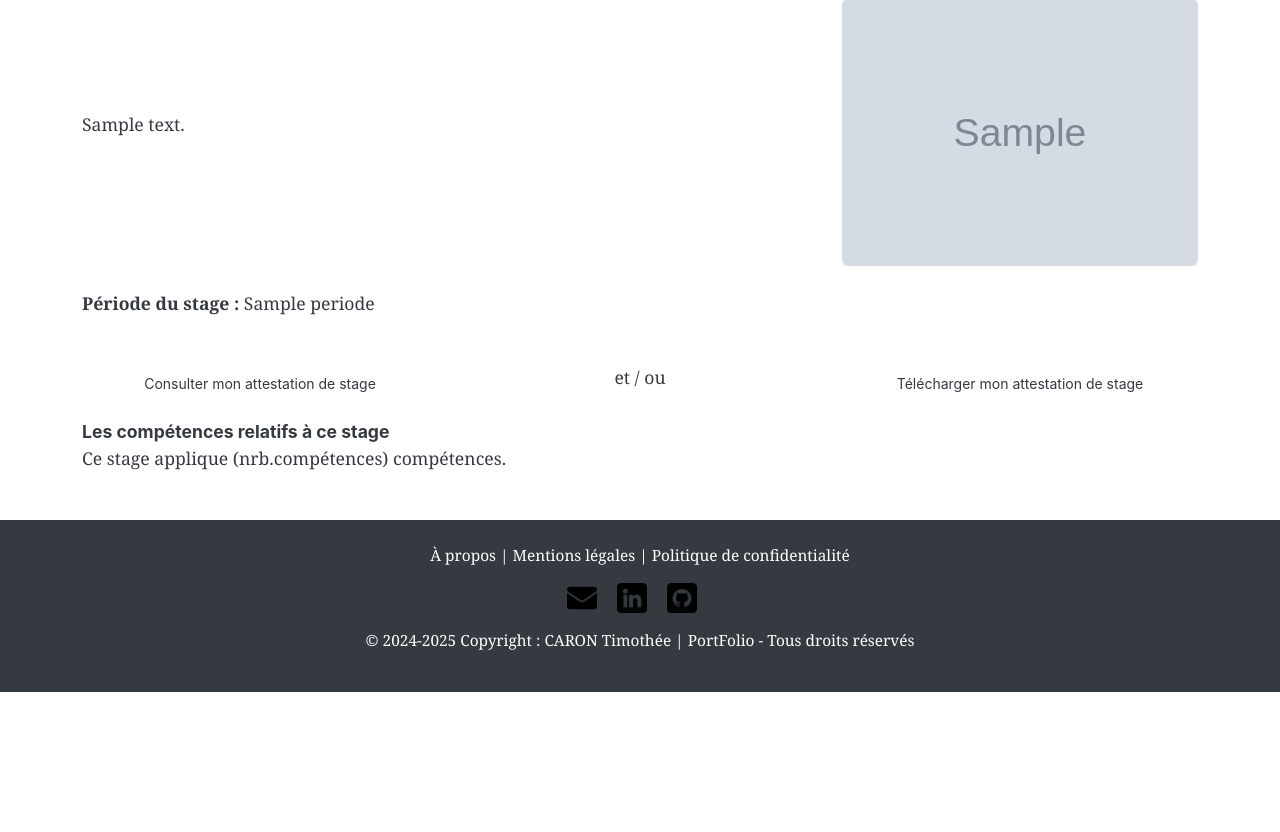
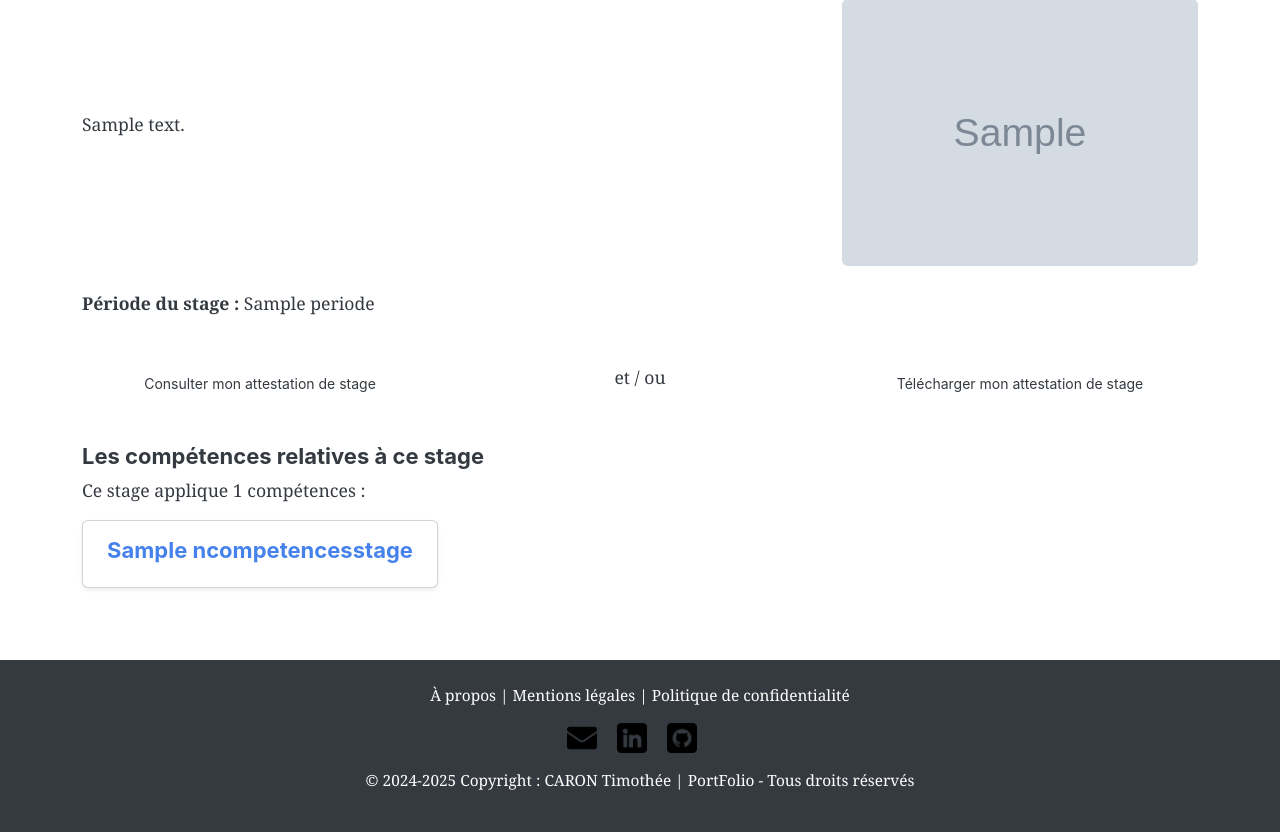
Before and after one commit to timotheecaronepsi/portfolio, a Symfony app: template templates/stage/show-stage.html.twig in a window 1280 px wide. Shown: the part 223-1055 px from the top of the page. Before the commit the page ends 915 px from the top, so only its background shows below. Run offline with Twig, Linux system fonts and the light colour scheme; the template is opened without the code that fills it: most values are stand-ins (such as "Sample title", 1, 10 or a date in 2020); grey boxes marked "Sample" are stand-in pictures; some libraries are stand-ins or nearby versions.

Commit message:
Ajout des liens des compétences aux stages

```diff
--- a/templates/competence/show-competence.html.twig
+++ b/templates/competence/show-competence.html.twig
@@ -23,7 +23,7 @@
 		</h5>
 		<p class="texte_nbrprj">Cette compétence a été mise en œuvre dans
 			{{ totalProjectCount }}
-			Projets :
+			Projets / Stages :
 		</p>
 
 		<div class="row">
--- a/templates/stage/show-stage.html.twig
+++ b/templates/stage/show-stage.html.twig
@@ -29,15 +29,17 @@
 			</p>
 		</div>
 
-<!-- Boutons pour consulter et télécharger l'attestation sur la même ligne -->
-		<div class="row mt-5">
+		<!-- Boutons pour consulter et télécharger l'attestation sur la même ligne -->
+		<div
+			class="row mt-5">
 			<!-- Colonne pour le premier bouton -->
 			<div class="col-4 d-flex justify-content-center align-items-center mb-3">
 				<a href="{{ path('app_attestation_consulter', { id: stage.id }) }}" target="_blank" class="btn custom-btn w-100">Consulter mon attestation de stage</a>
 			</div>
 			<!-- Colonne pour le texte entre les boutons, aligné en haut -->
 			<div class="col-4 d-flex justify-content-center align-items-start mb-3 text-eo">
-				<p class="m-0">et / ou</p> <!-- Utilisation de m-0 pour enlever les marges par défaut autour du texte -->
+				<p class="m-0">et / ou</p>
+				<!-- Utilisation de m-0 pour enlever les marges par défaut autour du texte -->
 			</div>
 
 			<!-- Colonne pour le deuxième bouton -->
@@ -46,7 +48,26 @@
 			</div>
 		</div>
 
-		<strong>Les compétences relatifs à ce stage</strong>
-	</h5>
-	<p>Ce stage applique (nrb.compétences) compétences.</p>
+	<div class="mt-4">
+		<h5 class="titlenbr_stage">Les compétences relatives à ce stage</h5>
+		<p class="textenbr_stage">Ce stage applique {{ totalCompetences }} compétences :</p>
+
+		{% if totalCompetences > 0 %}
+			<div class="row">
+				{% for competenceStage in competences %}
+					<div class="col-md-4 mb-4">
+						<a href="{{ path('competence_show', { id: competenceStage.Ncompetencesstages.id }) }}" class="card h-100 shadow-sm text-decoration-none">
+							<div class="card-body text-center">
+								<h5 class="card-title">{{ competenceStage.Ncompetencesstages.nom }}</h5>
+							</div>
+						</a>
+					</div>
+				{% endfor %}
+			</div>
+		{% else %}
+			<p>Aucune compétence associée à ce stage.</p>
+		{% endif %}
+	</div>
+
+
 </div>{% endblock %}
```
Also changed, not shown: assets/styles/stage.css (+14 -0 lines), src/Controller/StageController.php (+7 -1 lines).
